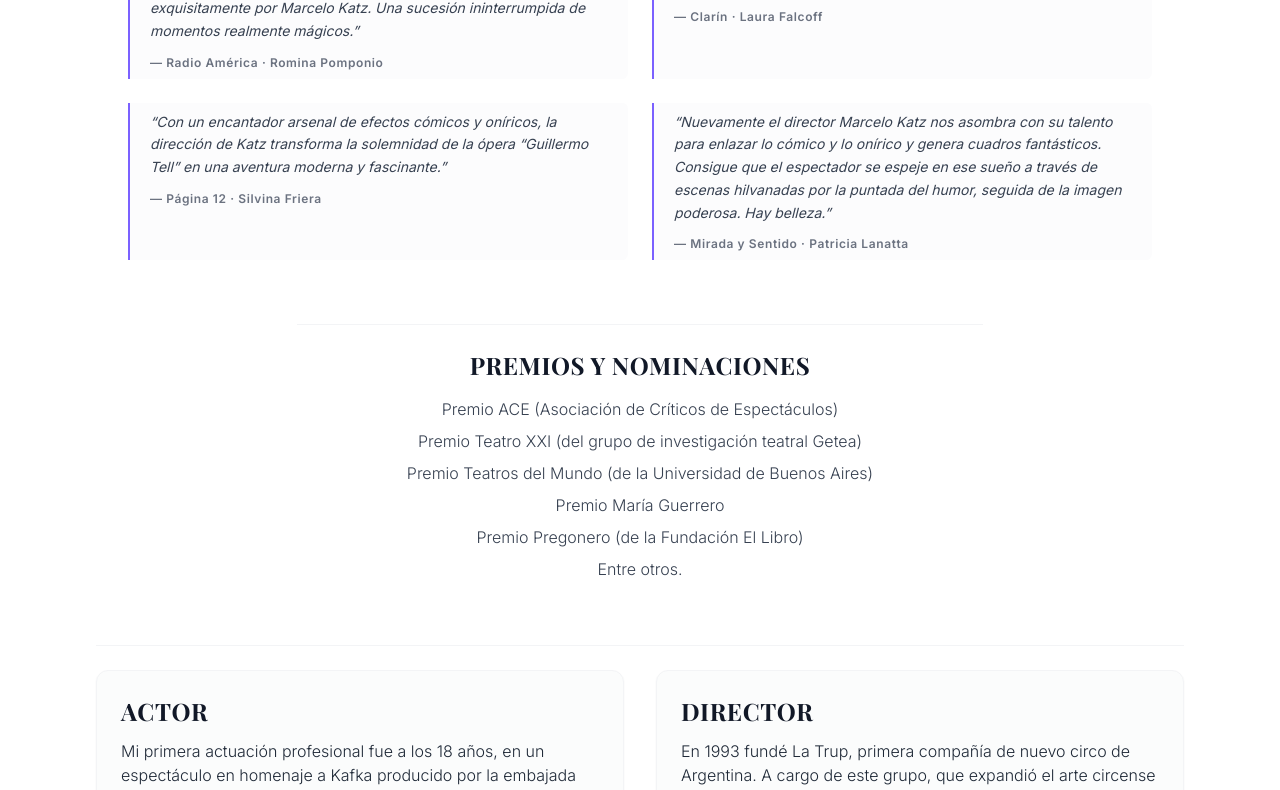
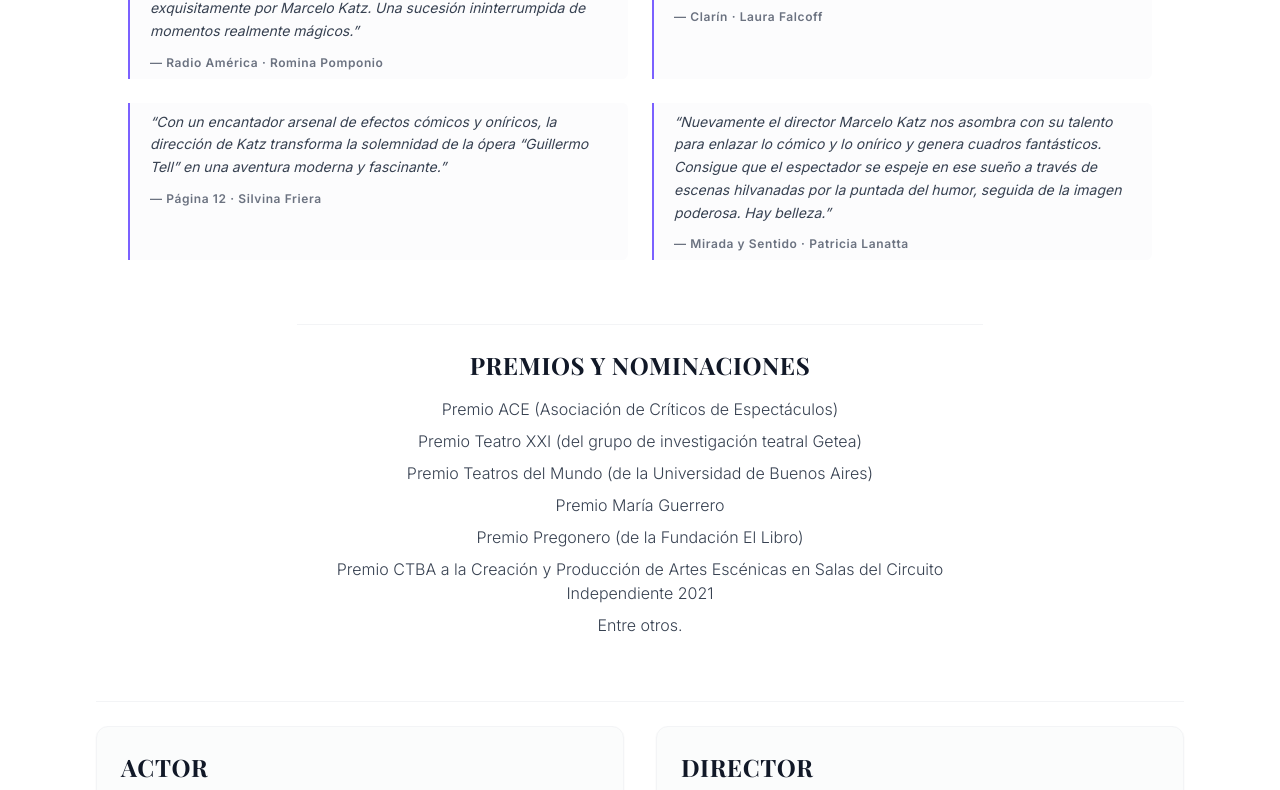
Before and after one commit to MarceloKatz/Marcelo_Katz, a Next.js app: page /espectaculos in a window 1280 px wide. Shown: the part 1176-1966 px from the top of the page. Built offline with nearby package versions, Linux system fonts and the light colour scheme; a web font is replaced by a local one.

Commit message:
Espectáculos: agregar Premio CTBA 2021 a Premios y Nominaciones

```diff
--- a/src/app/espectaculos/page.tsx
+++ b/src/app/espectaculos/page.tsx
@@ -27,6 +27,7 @@ const ESPECTACULOS = {
       "Premio Teatros del Mundo (de la Universidad de Buenos Aires)",
       "Premio María Guerrero",
       "Premio Pregonero (de la Fundación El Libro)",
+      "Premio CTBA a la Creación y Producción de Artes Escénicas en Salas del Circuito Independiente 2021",
       "Entre otros.",
     ],
   },
--- a/src/lib/content.ts
+++ b/src/lib/content.ts
@@ -164,6 +164,7 @@ Mis espectáculos se presentaron en Argentina, Uruguay, Chile, Perú, Colombia,
       "Premio Teatros del Mundo (de la Universidad de Buenos Aires)",
       "Premio María Guerrero",
       "Premio Pregonero (de la Fundación El Libro)",
+      "Premio CTBA a la Creación y Producción de Artes Escénicas en Salas del Circuito Independiente 2021",
       "Entre otros.",
     ],
   },
```
